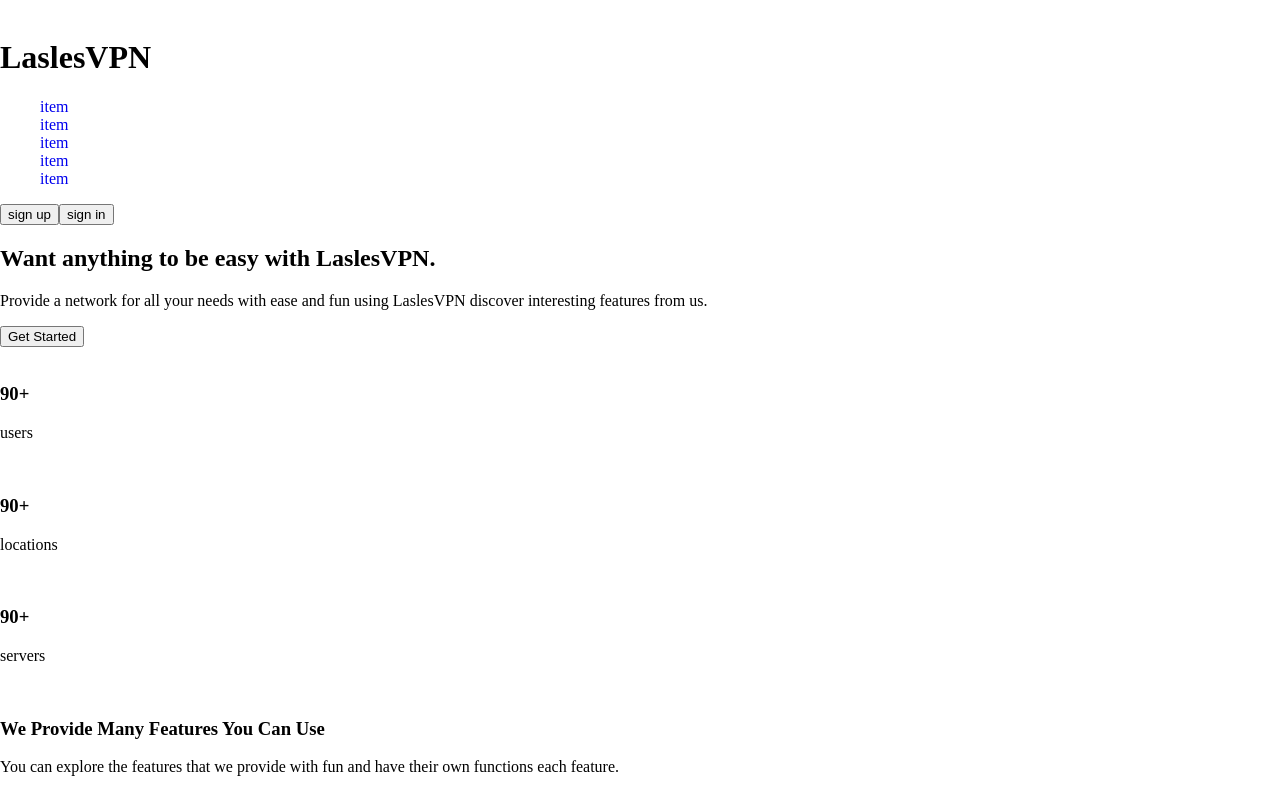
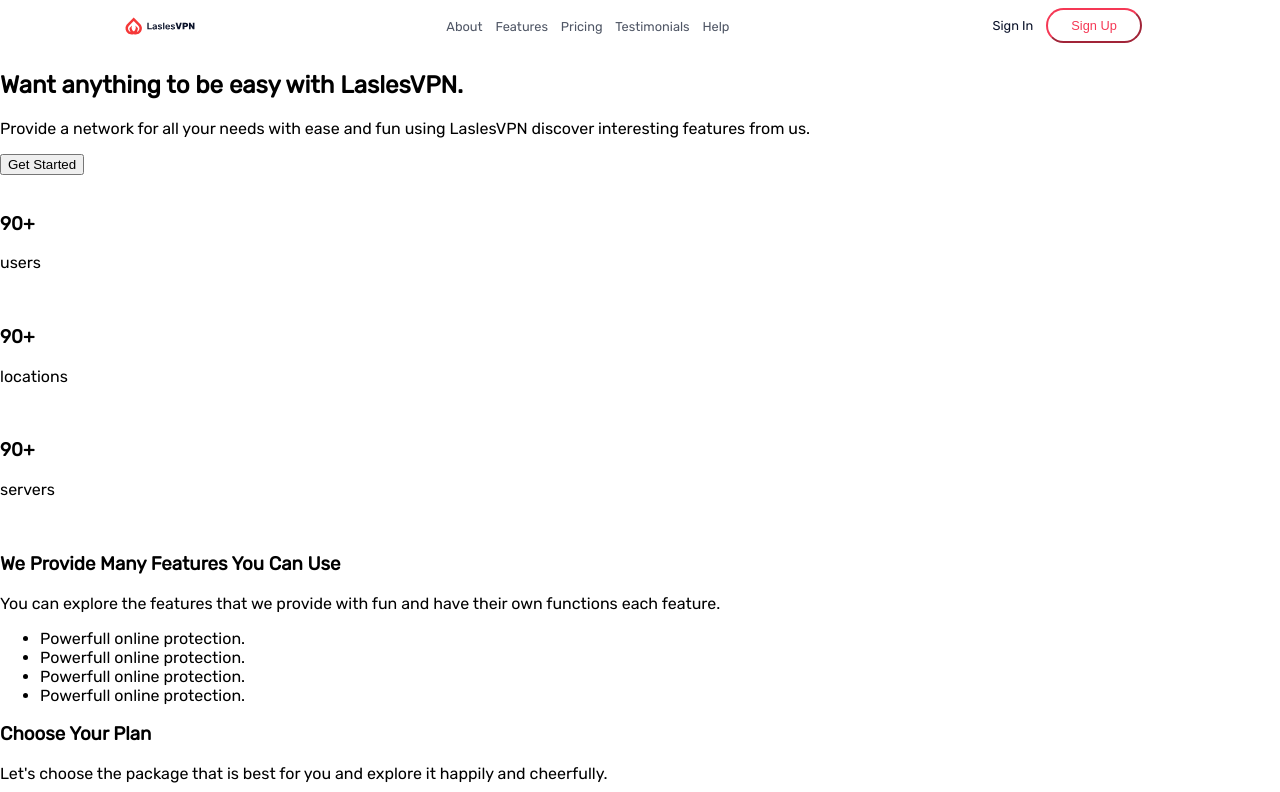
Before and after one commit to prudhviraj-793/RAB, a React (Create React App) app: page / in a window 1280 px wide. Shown: the top 792 px of the page. Built offline with nearby package versions, Linux system fonts and the light colour scheme.

Commit message:
Navbar completed

```diff
--- a/public/index.html
+++ b/public/index.html
@@ -3,6 +3,12 @@
   <head>
     <meta charset="utf-8" />
     <meta name="viewport" content="width=device-width, initial-scale=1" />
+    <link rel="preconnect" href="https://fonts.googleapis.com" />
+    <link rel="preconnect" href="https://fonts.gstatic.com" crossorigin />
+    <link
+      href="https://fonts.googleapis.com/css2?family=Rubik&display=swap"
+      rel="stylesheet"
+    />
     <title>RAB</title>
   </head>
   <body>
--- a/src/components/Navbar.js
+++ b/src/components/Navbar.js
@@ -1,33 +1,34 @@
 import React from "react";
+import logo from "../Assets/Logo.svg";
+import styles from "../styles/Navbar.module.css";
 
 function Navbar() {
   return (
-    <div>
-      <header>
-        <img src="" alt="" />
-        <h1>LaslesVPN</h1>
+    <div className={styles.container}>
+      <header className={styles.header}>
+        <img src={logo} alt="logo" />
         <nav>
-          <ul>
+          <ul className={styles.navContainer}>
             <li>
-              <a href="#">item</a>
+              <a href="#">About</a>
             </li>
             <li>
-              <a href="#">item</a>
+              <a href="#">Features</a>
             </li>
             <li>
-              <a href="#">item</a>
+              <a href="#">Pricing</a>
             </li>
             <li>
-              <a href="#">item</a>
+              <a href="#">Testimonials</a>
             </li>
             <li>
-              <a href="#">item</a>
+              <a href="#">Help</a>
             </li>
           </ul>
         </nav>
-        <div>
-          <button>sign up</button>
-          <button>sign in</button>
+        <div className={styles.buttonConatiner}>
+          <a href="#">Sign In</a>
+          <button>Sign Up</button>
         </div>
       </header>
     </div>
--- a/src/index.css
+++ b/src/index.css
@@ -2,6 +2,10 @@
 *::before,
 *::after {
   box-sizing: border-box;
+}
+
+html {
+  font-family: "Rubik", sans-serif;
 }
 
 body {
--- a/src/styles/Navbar.module.css
+++ b/src/styles/Navbar.module.css
@@ -0,0 +1,35 @@
+.header {
+  display: flex;
+  align-items: center;
+  justify-content: space-around;
+}
+
+.navContainer {
+  display: flex;
+  padding: 0;
+}
+
+.navContainer a {
+  color: #4f5665;
+  margin-right: 1em;
+  font-size: 0.8em;
+  line-height: 0.5em;
+}
+
+.buttonConatiner a {
+  margin-right: 1em;
+  font-size: 0.8em;
+  text-decoration: none;
+  color: #0b132a;
+}
+
+.buttonConatiner button {
+  padding: 0.6em;
+  width: 7.5em;
+  font-size: 0.8em;
+  border-radius: 1.5em;
+  border-color: #f53855;
+  background-color: white;
+  color: #f53855;
+  margin-right: 1em;
+}
```
